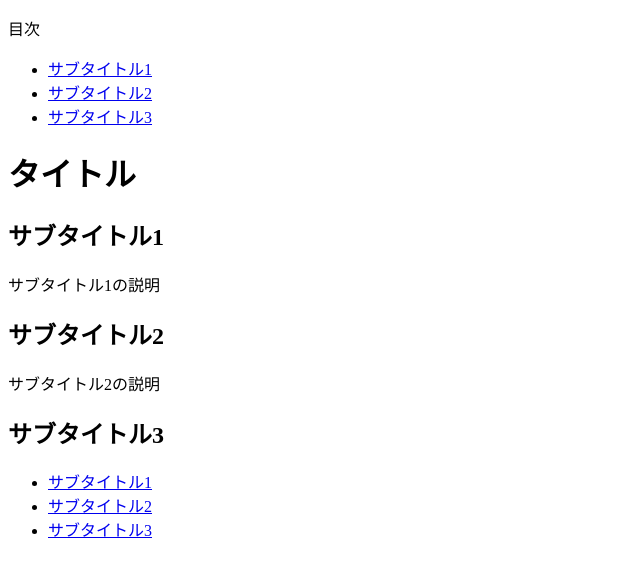
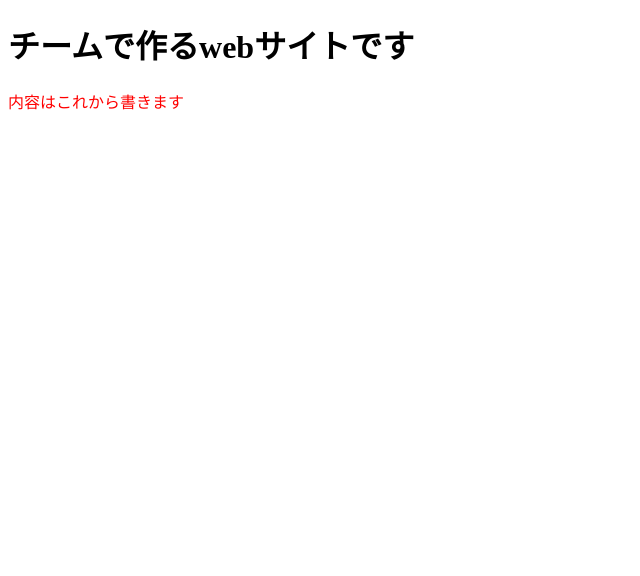
Before and after one commit to 1F10250183/team-project, a plain HTML site: page index.html in a window 1280 px wide. Shown: the whole page, without its empty margins (0-640 px from the left). Drawn offline with Linux system fonts and the light colour scheme.

Commit message:
index.css

```diff
--- /dev/null
+++ b/css/index.css
@@ -0,0 +1,3 @@
+.red{
+    color: red;
+}
--- a/index.html
+++ b/index.html
@@ -2,43 +2,13 @@
 <html lang="ja">
   <head>
     <meta charset="UTF-8">
-    <title>HTML要素のまとめ</title>
-    <link rel="stylesheet" type="text/css" href="2.css">
+    <title>チームで作るwebサイト</title>
+    <link rel="stylesheet" type="text/css" href="css/index.css">
   </head>
 
   <body>
-    <div id="container">
-      <div class="sidebar">
-        <p>目次</p>
-        <ul>
-          <li><a href="#id1">サブタイトル1</a></li>
-          <li><a href="#id2">サブタイトル2</a></li>
-          <li><a href="#id3">サブタイトル3</a></li>
-        </ul>
-      </div>
+    <h1>チームで作るwebサイトです</h1>
+    <p class="red">内容はこれから書きます</p>
+  </body>
 
-      <div class="content">
-        <div class="important">
-          <h1>タイトル</h1>
-        </div>
-        <h2 id="id1">サブタイトル1</h2>
-        <div class="a">
-        <p>サブタイトル1の説明</p>
-        </div>
-        <h2 id="id2">サブタイトル2</h2>
-        <div class="a">
-        <p>サブタイトル2の説明</p>
-        </div>
-        <h2 id="id3">サブタイトル3</h2>
-        <div class="a">
-            <ul>
-                <li><a href="#id1">サブタイトル1</a></li>
-                <li><a href="#id2">サブタイトル2</a></li>
-                <li><a href="#id3">サブタイトル3</a></li>
-
-
-            </ul>
-        </div>
-
-  </body>
 </html>
```
